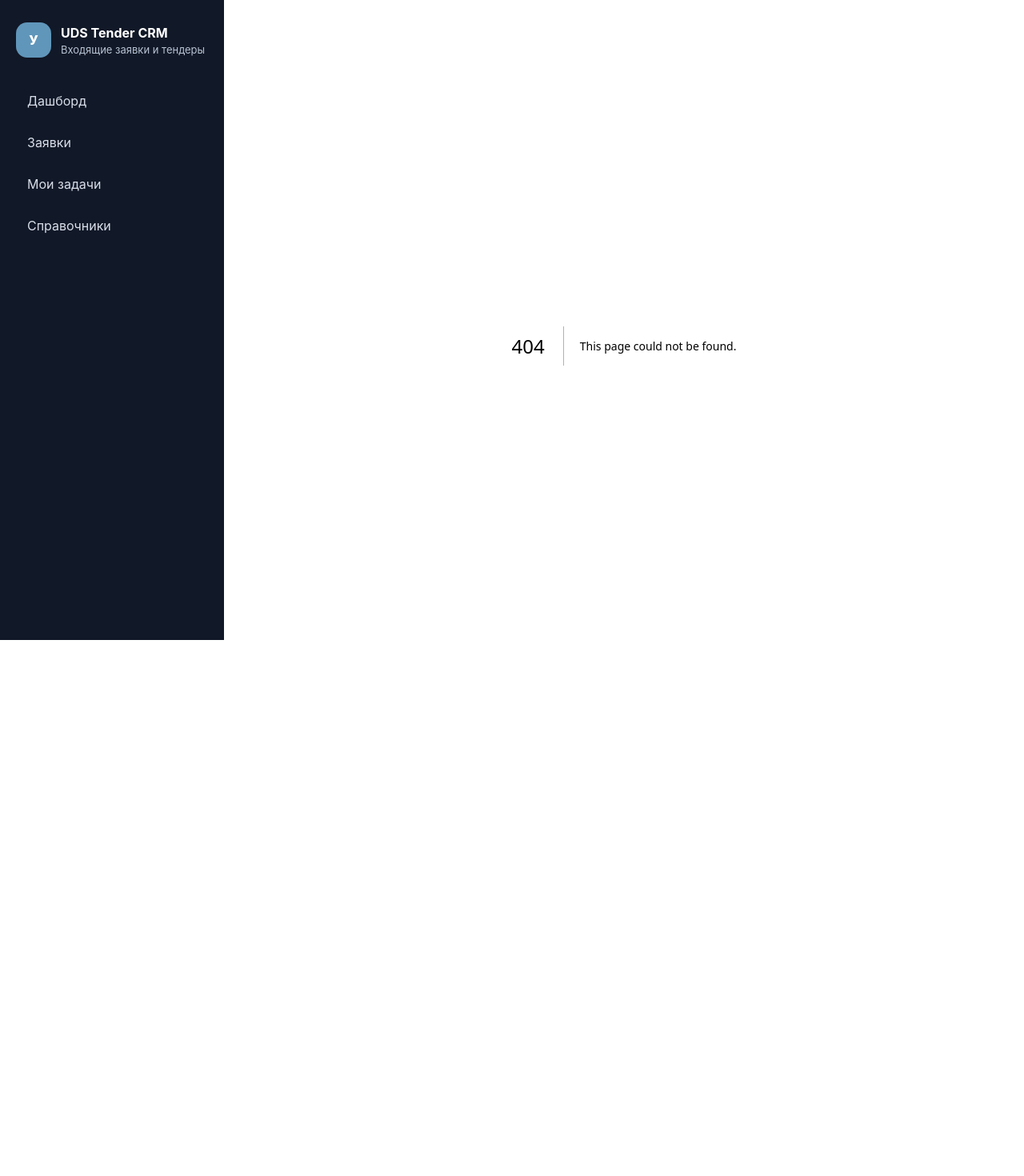
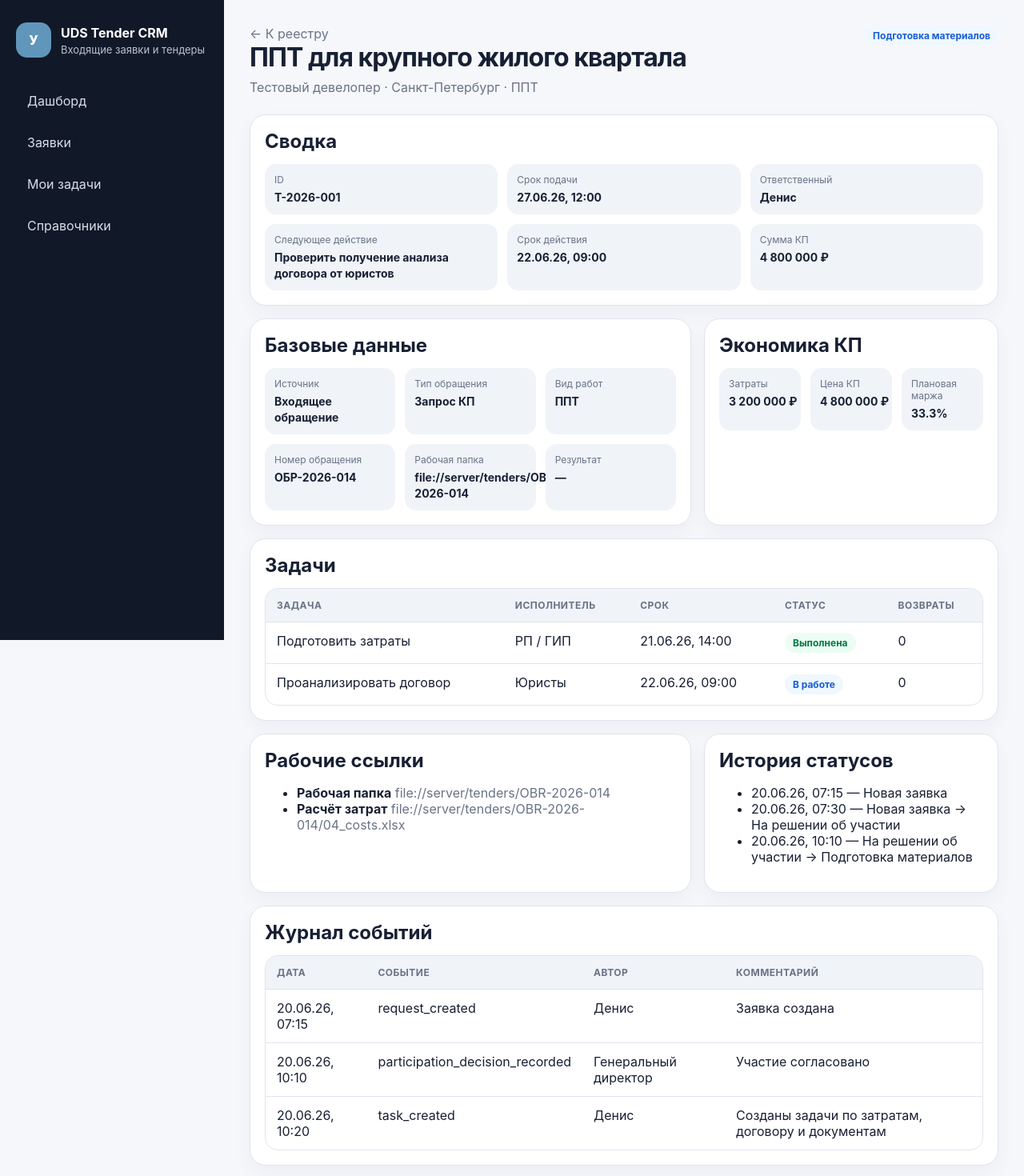
Before and after one commit to efimesupreme/uds-tender-crm, a Next.js app: page /requests/r-001 in a window 1280 px wide. Before the commit this address had no page. Shown: the top 1470 px of the page at 80% size. Before the commit the page ends 864 px from the top, so only its background shows below. Built offline with nearby package versions, Linux system fonts and the light colour scheme.

Commit message:
Add request details page

```diff
--- /dev/null
+++ b/app/requests/[id]/page.tsx
@@ -0,0 +1,131 @@
+import Link from "next/link";
+import { notFound } from "next/navigation";
+import { StatusBadge } from "@/components/StatusBadge";
+import { TaskList } from "@/components/TaskList";
+import { events, fileLinks, requests, statusHistory, tasks } from "@/lib/mock-data";
+import { formatDateTime, formatMoney, getExternalName, getStatusLabel, getUserName } from "@/lib/utils";
+
+export default async function RequestDetailsPage({ params }: { params: Promise<{ id: string }> }) {
+  const { id } = await params;
+  const request = requests.find((item) => item.id === id);
+
+  if (!request) {
+    notFound();
+  }
+
+  const requestTasks = tasks.filter((task) => task.requestId === request.id);
+  const requestFiles = fileLinks.filter((link) => link.requestId === request.id);
+  const requestEvents = events.filter((event) => event.requestId === request.id);
+  const requestHistory = statusHistory.filter((item) => item.requestId === request.id);
+
+  return (
+    <>
+      <header className="pageHeader">
+        <div>
+          <Link href="/requests" className="muted">← К реестру</Link>
+          <h1>{request.title}</h1>
+          <p>{request.customerName} · {request.region} · {request.workType}</p>
+        </div>
+        <StatusBadge status={request.currentStatus} />
+      </header>
+
+      <section className="sectionStack">
+        <div className="card">
+          <h2>Сводка</h2>
+          <div className="detailGrid">
+            <div className="field"><span>ID</span><strong>{request.internalNumber}</strong></div>
+            <div className="field"><span>Срок подачи</span><strong>{formatDateTime(request.submissionDeadlineAt)}</strong></div>
+            <div className="field"><span>Ответственный</span><strong>{getUserName(request.ownerUserId)}</strong></div>
+            <div className="field"><span>Следующее действие</span><strong>{request.nextActionText ?? "Не задано"}</strong></div>
+            <div className="field"><span>Срок действия</span><strong>{formatDateTime(request.nextActionDueAt)}</strong></div>
+            <div className="field"><span>Сумма КП</span><strong>{formatMoney(request.offerAmount)}</strong></div>
+          </div>
+        </div>
+
+        <div className="gridTwo">
+          <div className="card">
+            <h2>Базовые данные</h2>
+            <div className="detailGrid">
+              <div className="field"><span>Источник</span><strong>{request.sourceType}</strong></div>
+              <div className="field"><span>Тип обращения</span><strong>{request.requestType}</strong></div>
+              <div className="field"><span>Вид работ</span><strong>{request.workType}</strong></div>
+              <div className="field"><span>Номер обращения</span><strong>{request.appealNumber ?? "—"}</strong></div>
+              <div className="field"><span>Рабочая папка</span><strong>{request.workingFolderUrl ?? "—"}</strong></div>
+              <div className="field"><span>Результат</span><strong>{request.resultComment ?? "—"}</strong></div>
+            </div>
+          </div>
+
+          <div className="card">
+            <h2>Экономика КП</h2>
+            <div className="detailGrid">
+              <div className="field"><span>Затраты</span><strong>{formatMoney(request.costAmount)}</strong></div>
+              <div className="field"><span>Цена КП</span><strong>{formatMoney(request.offerAmount)}</strong></div>
+              <div className="field"><span>Плановая маржа</span><strong>{request.plannedMarginPercent ? `${request.plannedMarginPercent}%` : "—"}</strong></div>
+            </div>
+          </div>
+        </div>
+
+        <div className="card">
+          <h2>Задачи</h2>
+          <TaskList tasks={requestTasks} />
+        </div>
+
+        <div className="gridTwo">
+          <div className="card">
+            <h2>Рабочие ссылки</h2>
+            {requestFiles.length === 0 ? <p className="muted">Ссылок пока нет.</p> : (
+              <ul>
+                {requestFiles.map((link) => (
+                  <li key={link.id}>
+                    <strong>{link.title}</strong> <span className="muted">{link.url}</span>
+                  </li>
+                ))}
+              </ul>
+            )}
+          </div>
+
+          <div className="card">
+            <h2>История статусов</h2>
+            {requestHistory.length === 0 ? <p className="muted">Истории пока нет.</p> : (
+              <ul>
+                {requestHistory.map((item) => (
+                  <li key={item.id}>
+                    {formatDateTime(item.changedAt)} — {item.fromStatus ? `${getStatusLabel(item.fromStatus)} → ` : ""}{getStatusLabel(item.toStatus)}
+                  </li>
+                ))}
+              </ul>
+            )}
+          </div>
+        </div>
+
+        <div className="card">
+          <h2>Журнал событий</h2>
+          {requestEvents.length === 0 ? <p className="muted">Событий пока нет.</p> : (
+            <div className="tableWrap">
+              <table>
+                <thead>
+                  <tr>
+                    <th>Дата</th>
+                    <th>Событие</th>
+                    <th>Автор</th>
+                    <th>Комментарий</th>
+                  </tr>
+                </thead>
+                <tbody>
+                  {requestEvents.map((event) => (
+                    <tr key={event.id}>
+                      <td>{formatDateTime(event.createdAt)}</td>
+                      <td>{event.eventType}</td>
+                      <td>{event.actorUserId ? getUserName(event.actorUserId) : getExternalName(event.actorExternalId)}</td>
+                      <td>{event.comment ?? "—"}</td>
+                    </tr>
+                  ))}
+                </tbody>
+              </table>
+            </div>
+          )}
+        </div>
+      </section>
+    </>
+  );
+}
```
